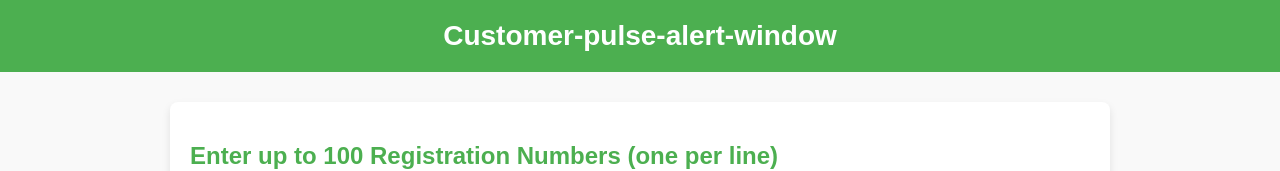
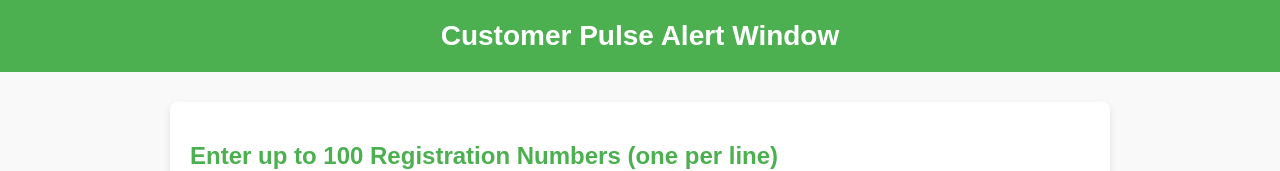
Before and after one commit to bdd398745-pixel/Customer-pulse-alert-window, a plain HTML site: page index.html in a window 1280 px wide. Shown: the top 171 px of the page. Drawn offline with Linux system fonts and the light colour scheme.

Commit message:
Update index.html

```diff
--- a/index.html
+++ b/index.html
@@ -170,7 +170,7 @@
 
 <body>
 
-  <header>Customer-pulse-alert-window</header>
+  <header>Customer Pulse Alert Window</header>
 
   <div class="container">
 
```
